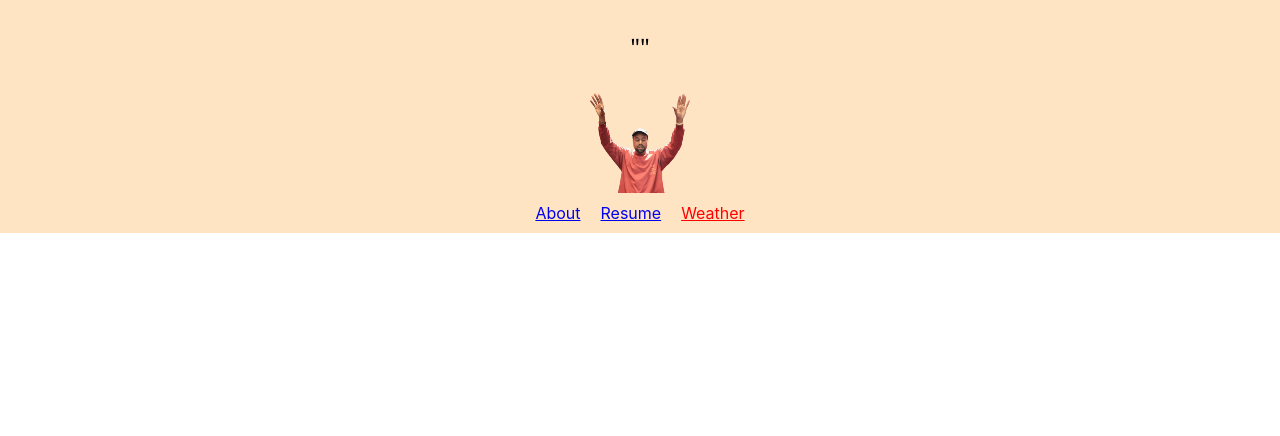
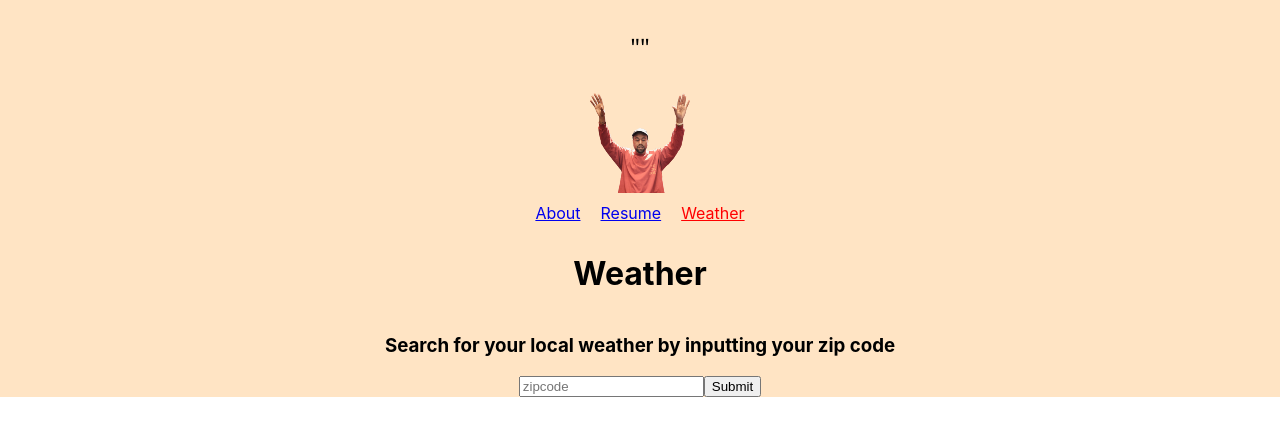
Before and after one commit to jake0619/cmp464-finalproject, a React (Create React App) app: page /Weather in a window 1280 px wide. Shown: the top 436 px of the page. Built offline with nearby package versions, Linux system fonts and the light colour scheme; no server answers.

Commit message:
initialized weather page

```diff
--- a/src/App.js
+++ b/src/App.js
@@ -1,7 +1,7 @@
 import "./App.css";
 import { useEffect, useState } from "react";
 import kanyeLogo from "./images/kanyeIcon.png";
-import { NavLink } from "react-router-dom";
+import { NavLink, Outlet } from "react-router-dom";
 
 function App() {
   const [quote, setQuote] = useState("");
@@ -59,6 +59,7 @@ function App() {
           Weather
         </NavLink>
       </nav>
+      <Outlet />
     </div>
   );
 }
--- a/src/index.css
+++ b/src/index.css
@@ -36,3 +36,10 @@ code {
 .navBar > a {
   margin: 10px;
 }
+
+.weatherContainer {
+  display: flex;
+  align-items: center;
+  justify-content: center;
+  flex-direction: column;
+}
--- a/src/index.js
+++ b/src/index.js
@@ -14,7 +14,7 @@ root.render(
     <React.StrictMode>
       <Routes>
         <Route path="/" element={<App />}>
-          <Route path="/About" elemenet={<About />}></Route>
+          <Route path="/About" element={<About />}></Route>
           <Route path="/Resume" element={<Resume />}></Route>
           <Route path="/Weather" element={<Weather />}></Route>
         </Route>
--- a/src/pages/About.jsx
+++ b/src/pages/About.jsx
@@ -1,4 +1,6 @@
 export default function About(){
+
+  console.log("in about section");
   return(
     <div>
       <p>About Section</p>
--- a/src/pages/Weather.jsx
+++ b/src/pages/Weather.jsx
@@ -1,9 +1,22 @@
-
+import {useState} from 'react'
 
 export default function Weather(){
+  const[zipCode, setZipCode] = useState("");
+
+  const handleZipChange = (event) =>{
+    setZipCode(event.target.value);
+    console.log(event.target.value);
+  }
+
   return(
-    <div>
-      <p>Weather App</p>
+    <div className='weatherContainer'>
+      <h1>Weather</h1>
+      <h3>Search for your local weather by inputting your zip code</h3>
+      <form>
+
+        <input type="text" placeholder='zipcode' onChange={handleZipChange}></input>
+        <input type="submit"></input>
+      </form>
     </div>
   )
 }
```
